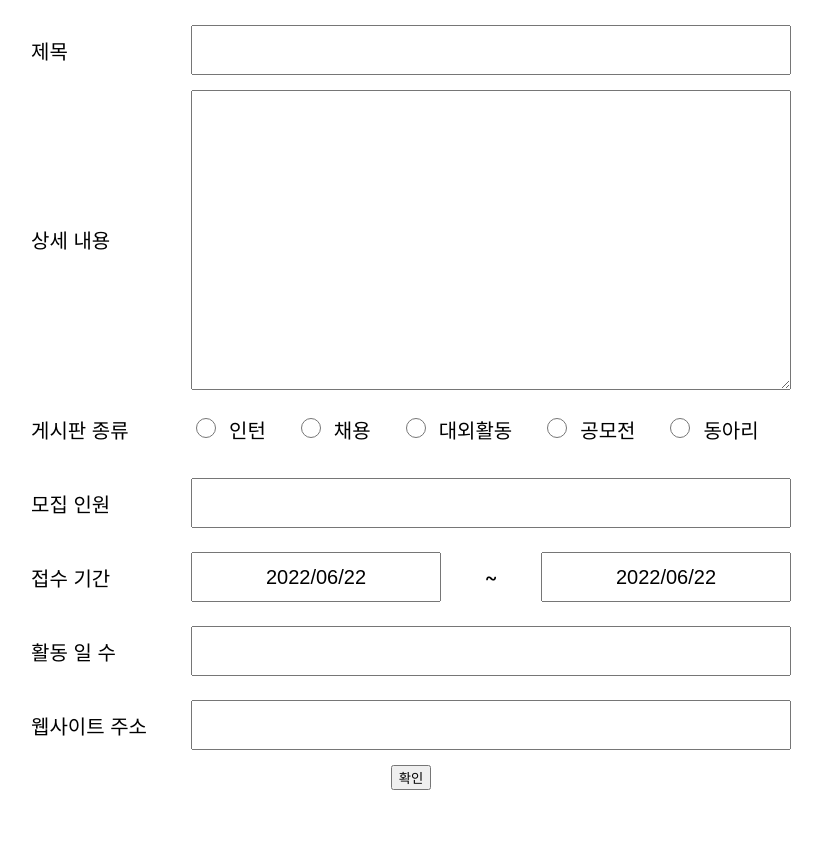
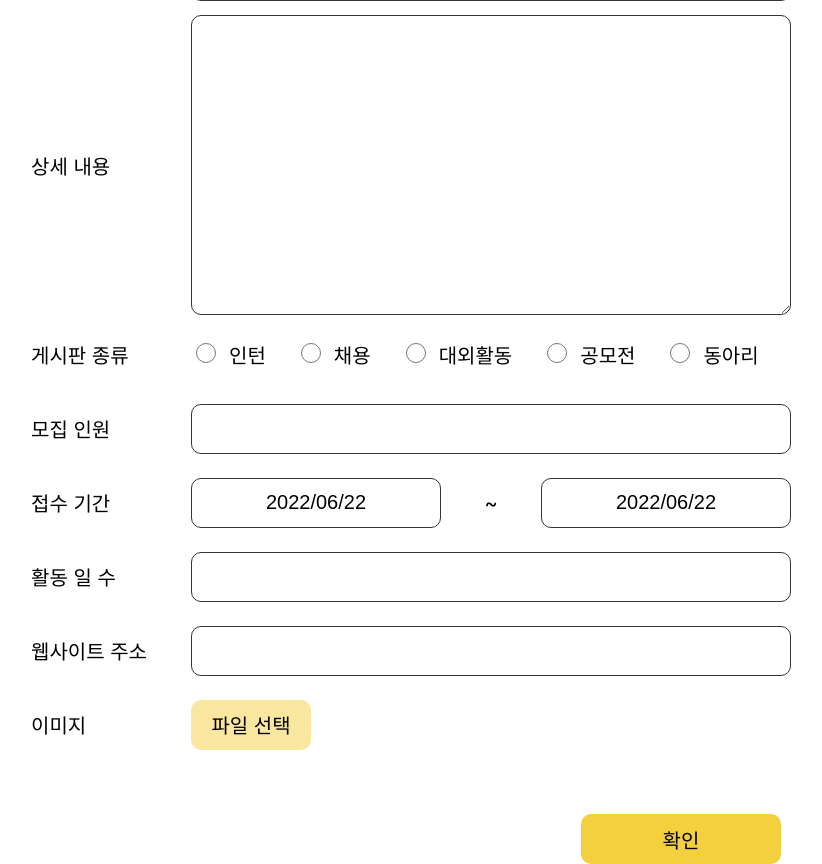
Before and after one commit to ValueUp-2/vv.2-FrontEnd, a Next.js app: page /writingNotice in a window 1280 px wide. Shown: the whole page, without its empty margins (229-1051 px from the left). Before the commit the page ends 800 px from the top, so only its background shows below. Built offline with nearby package versions, Linux system fonts and the light colour scheme.

Commit message:
DESIGN: Edit writingNoticePage overall UI

```diff
--- a/pages/writingNotice.js
+++ b/pages/writingNotice.js
@@ -1,4 +1,4 @@
-import { useState } from 'react';
+import { useRef, useState } from 'react';
 import styled from 'styled-components';
 import DatePicker from 'react-datepicker';
 import 'react-datepicker/dist/react-datepicker.css';
@@ -29,7 +29,12 @@ const Layout = styled.div`
 
 const InputContainer = styled.div``;
 
-const BtnContainer = styled.div``;
+const BtnContainer = styled.div`
+  width: 740px;
+  display: flex;
+  margin-top: 50px;
+  justify-content: flex-end;
+`;
 
 const KindContainer = styled.div`
   display: flex;
@@ -62,6 +67,8 @@ const StringInput = styled.input`
   font-size: 20px;
   height: 50px;
   padding-left: 13px;
+  border-radius: 10px;
+  border: 1px solid #343439;
 `;
 
 const ContentInput = styled.textarea`
@@ -69,6 +76,8 @@ const ContentInput = styled.textarea`
   width: 600px;
   font-size: 20px;
   padding: 13px 13px 13px 13px;
+  border-radius: 10px;
+  border: 1px solid #343439;
 `;
 
 const KindInput = styled.input`
@@ -82,6 +91,8 @@ const NumberInput = styled.input`
   font-size: 20px;
   height: 50px;
   padding-left: 13px;
+  border-radius: 10px;
+  border: 1px solid #343439;
 `;
 
 const RecruitmentInput = styled(DatePicker)`
@@ -90,6 +101,23 @@ const RecruitmentInput = styled(DatePicker)`
   font-size: 20px;
   width: 250px;
   text-align: center;
+  cursor: pointer;
+  border-radius: 10px;
+  border: 1px solid #343439;
+`;
+
+const FileUploadBtn = styled.button`
+  width: 120px;
+  height: 50px;
+  border-radius: 10px;
+  border: none;
+  font-size: 20px;
+  background-color: #f9e79f;
+  cursor: pointer;
+  :hover {
+    background-color: #f7dc6f;
+    transition-duration: 0.2s;
+  }
 `;
 
 const KindName = styled.p`
@@ -98,7 +126,17 @@ const KindName = styled.p`
 `;
 
 const SubmitBtn = styled.button`
+  width: 200px;
+  height: 50px;
+  border-radius: 10px;
+  border: none;
+  font-size: 20px;
+  background-color: #f4d03f;
   cursor: pointer;
+  :hover {
+    background-color: #f1c40f;
+    transition-duration: 0.2s;
+  }
 `;
 
 export default function WritingNotice() {
@@ -142,9 +180,19 @@ export default function WritingNotice() {
     url: '',
   });
 
+  const imgInput = useRef();
+
   const onChangeInput = (e) => {
     setInput({ ...input, [e.target.name]: e.target.value });
   };
+
+  const onClickImgUpload = () => {
+    imgInput.current.click();
+  };
+
+  // const onChangeInputNum = (e) => {
+  //   if (/[^0-9]/g.test(e.target.value))
+  // }
 
   const onClickSubmit = () => {
     console.log(input);
@@ -229,6 +277,12 @@ export default function WritingNotice() {
           <StringInput name="url" onChange={onChangeInput} value={input.url} />
         </InputDiv>
 
+        <InputDiv>
+          <WhatInput>이미지</WhatInput>
+          <input type="file" style={{ display: 'none' }} ref={imgInput} />
+          <FileUploadBtn onClick={onClickImgUpload}>파일 선택</FileUploadBtn>
+        </InputDiv>
+
         {/* <InputContents
           name="제목"
           input={
```
